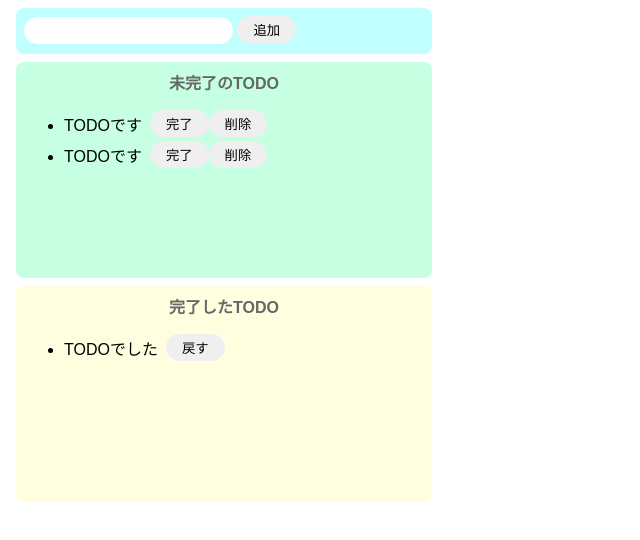
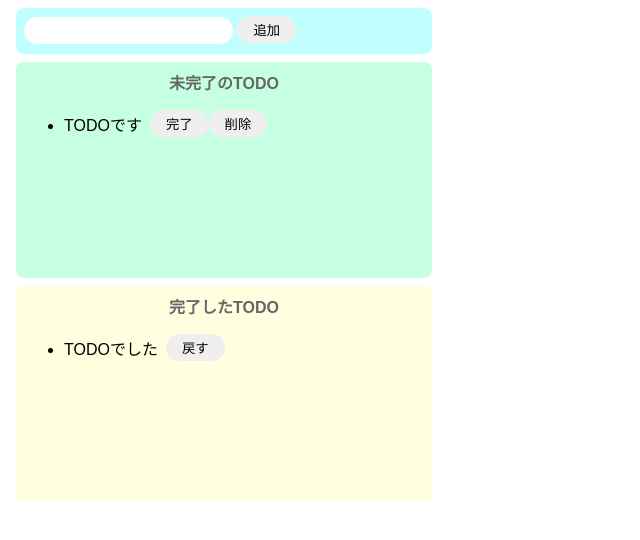
Before and after one commit to yogahiro/vanilla-todo-practices, a website built with Parcel: page index.html in a window 1280 px wide. Shown: the whole page, without its empty margins (0-640 px from the left). Built offline with nearby package versions, Linux system fonts and the light colour scheme.

Commit message:
liタグを一部削除

```diff
--- a/index.html
+++ b/index.html
@@ -18,11 +18,6 @@
           <button>完了</button>
           <button>削除</button>
         </div>
-        <div class="list-row">
-          <li>TODOです</li>
-          <button>完了</button>
-          <button>削除</button>
-        </div>
       </ul>
     </div>
     <div class="complete-area">
```
